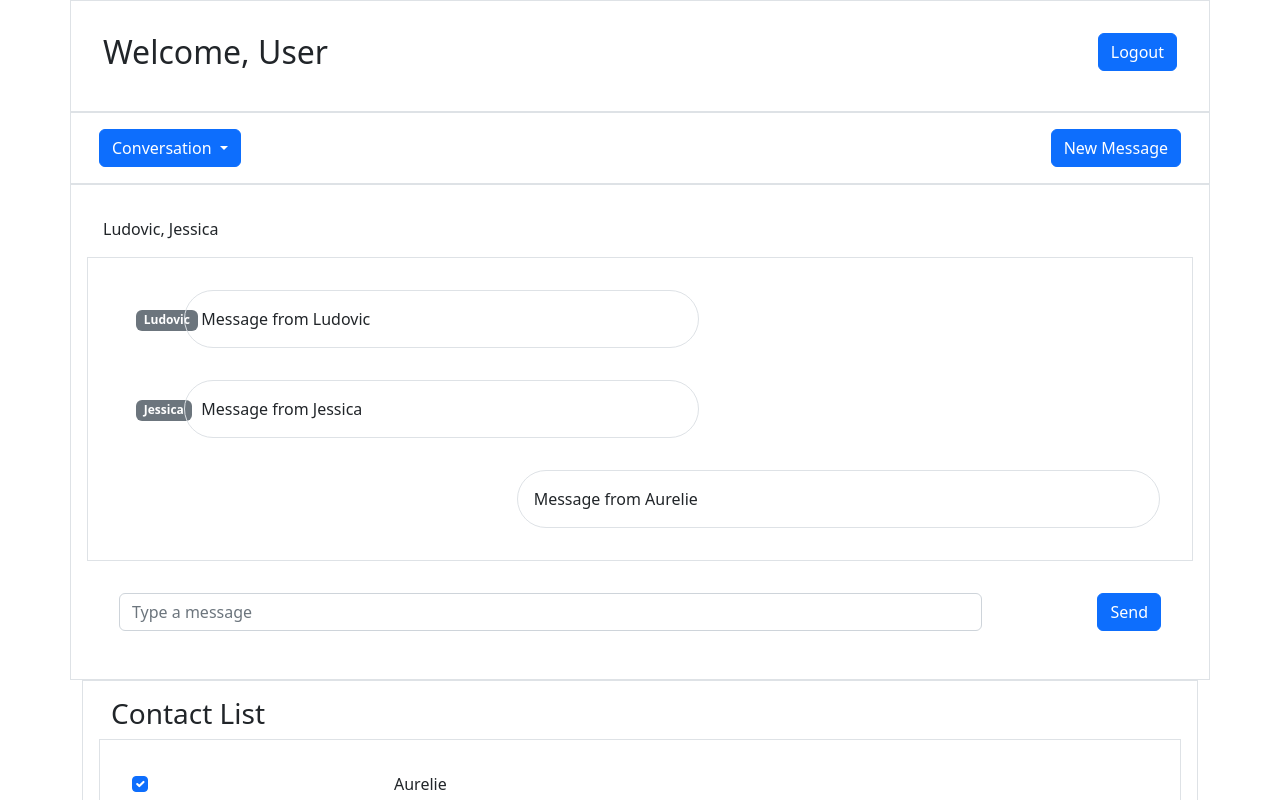
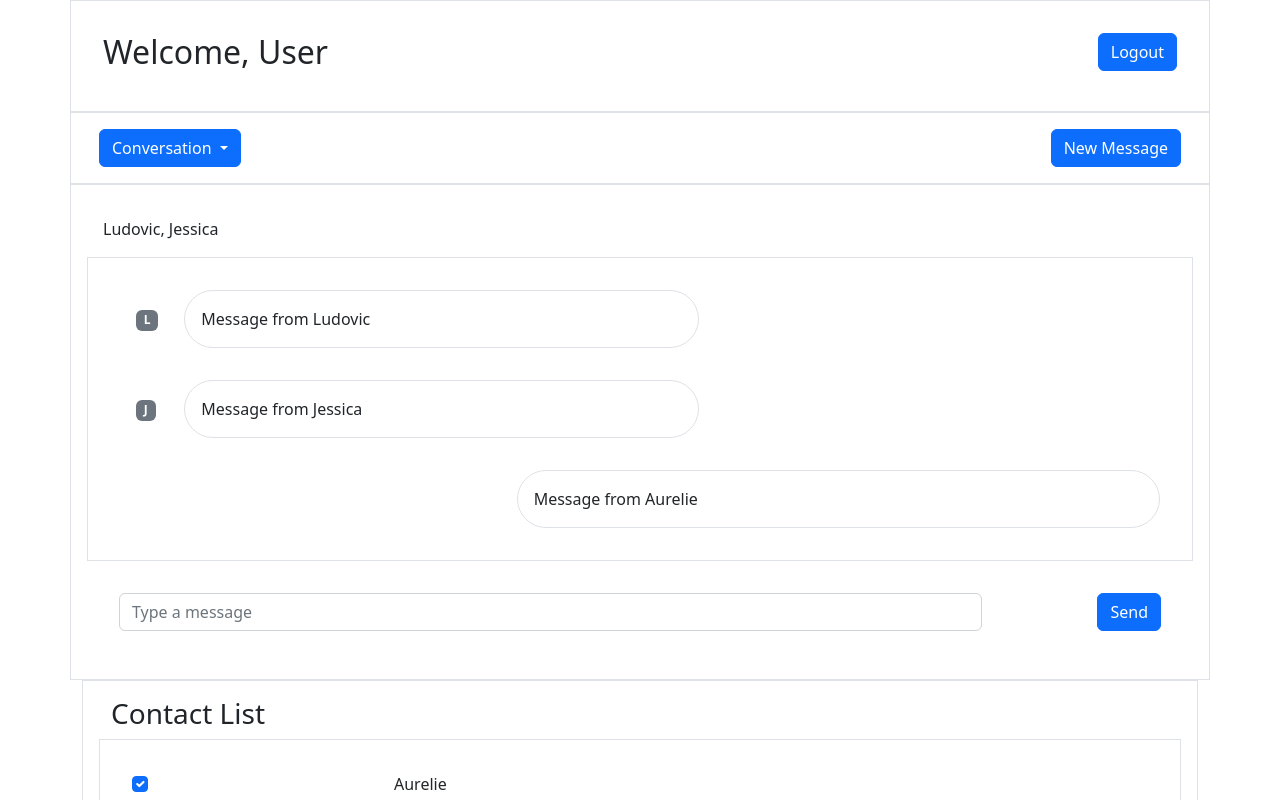
Before and after one commit to haskin/java-mod-09-labs, an Angular app in the folder messenger-app/: page / in a window 1280 px wide. Shown: the top 800 px of the page. Built offline with nearby package versions, Linux system fonts and the light colour scheme.

Commit message:
added models for Message and Sender

```diff
--- a/messenger-app/src/app/component/conversation-thread-component/conversation-thread-component.component.ts
+++ b/messenger-app/src/app/component/conversation-thread-component/conversation-thread-component.component.ts
@@ -1,4 +1,5 @@
 import { Component, OnInit } from '@angular/core';
+import Message from 'src/app/model/Message';
 
 @Component({
   selector: 'app-conversation-thread-component',
@@ -7,9 +8,9 @@ import { Component, OnInit } from '@angular/core';
 })
 export class ConversationThreadComponentComponent implements OnInit {
 
-  senderMessages = [
+  senderMessages: Message[] = [
     {
-      sender: { firstName: "Ludovic" },
+      sender: { firstName: "Ludovic", isOnline: false },
       text: "Message from Ludovic",
       conversationId: 1,
       sequenceNumber: 0,
@@ -22,7 +23,7 @@ export class ConversationThreadComponentComponent implements OnInit {
     },
   ];
 
-  userMessages = [
+  userMessages: Message[]= [
     {
       sender: { firstName: "Aurelie" },
       text: "Message from Aurelie",
--- a/messenger-app/src/app/component/sender-message-component/sender-message-component.component.html
+++ b/messenger-app/src/app/component/sender-message-component/sender-message-component.component.html
@@ -1,7 +1,8 @@
 <div class="container">
   <div class="row">
     <div class="col-1 p-3">
-      <span class="badge bg-secondary">{{message.sender.firstName}}</span>
+      <span class="badge bg-secondary"
+        [ngClass]="message.sender.isOnline ? 'bg-primary' : 'bg-secondary'">{{message.sender.firstName[0]}}</span>
     </div>
     <div class="col-8 p-3 border rounded-5">
       <span>{{message.text}}</span>
--- a/messenger-app/src/app/component/sender-message-component/sender-message-component.component.ts
+++ b/messenger-app/src/app/component/sender-message-component/sender-message-component.component.ts
@@ -1,4 +1,5 @@
 import { Component, Input, OnInit } from '@angular/core';
+import Message from 'src/app/model/Message';
 
 @Component({
   selector: 'app-sender-message-component',
@@ -7,12 +8,20 @@ import { Component, Input, OnInit } from '@angular/core';
 })
 export class SenderMessageComponentComponent implements OnInit {
   @Input()
-   message = {
-    sender: { firstName: "Ludovic" },
+  message: Message = {
+    sender: { firstName: "Ludovic", isOnline: false },
     text: "Message from Ludovic",
     conversationId: 1,
     sequenceNumber: 0,
   };
+
+  getCurrentStyles() {
+    let currentStyles = {
+      'background-color': this.message.sender.isOnline ? 'blue' : 'red',
+    };
+    return currentStyles;
+  }
+
   constructor() { }
 
   ngOnInit(): void {
--- /dev/null
+++ b/messenger-app/src/app/model/Message.ts
@@ -0,0 +1,8 @@
+import Sender from "./Sender";
+
+export default interface Message {
+    sender: Sender,
+    text: string,
+    conversationId: number,
+    sequenceNumber: number
+}
--- /dev/null
+++ b/messenger-app/src/app/model/Sender.ts
@@ -0,0 +1,4 @@
+export default interface Sender {
+    firstName: string,
+    isOnline?: boolean
+}
```
